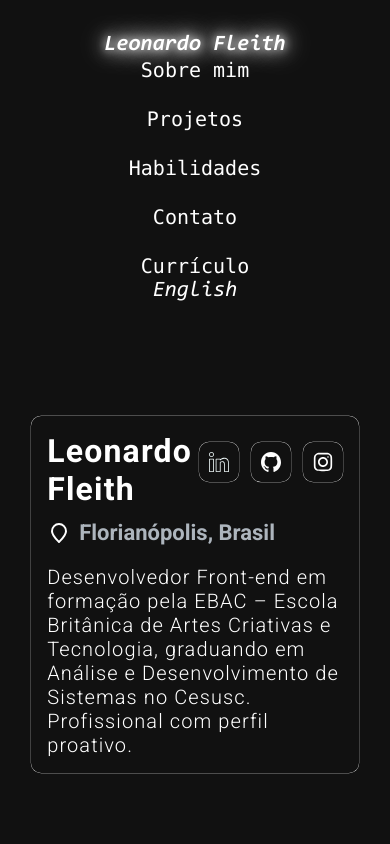
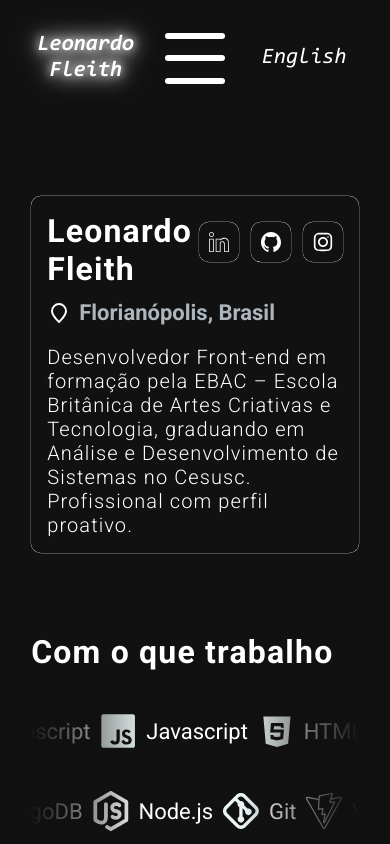
Before and after one commit to LeonardoKako/Portfolio, a React (Vite) app: page / in a window 390 px wide. Shown: the top 844 px of the page. Built offline with nearby package versions, Linux system fonts and the light colour scheme.

Commit message:
quase 100% responsivo para mobile

```diff
--- a/src/components/Footer/index.tsx
+++ b/src/components/Footer/index.tsx
@@ -8,8 +8,8 @@ const translations = {
     en: "© 2025 Leonardo Fleith | All rights reserved.",
   },
   github: {
-    pt: "Confira mais projetos no meu",
-    en: "Check out more projects on my",
+    pt: "Confira mais projetos no meu ",
+    en: "Check out more projects on my ",
   },
 };
 
@@ -33,9 +33,8 @@ const Footer = () => {
             window.open("https://github.com/LeonardoKako", "_blank")
           }
         >
-          Github
+          Github.
         </span>
-        .
       </p>
     </Container>
   );
--- a/src/components/Footer/style.ts
+++ b/src/components/Footer/style.ts
@@ -9,15 +9,18 @@ export const Container = styled.footer`
   gap: 10px;
   padding: 3vw;
   box-shadow: 0 0 0 0.2px ${colors.white};
-  @media (max-width: 768px) {
-    padding: 6vw;
+  @media (max-width: 1024px) {
+    padding: 10vw;
   }
   p {
     text-align: center;
     font-size: 18px;
 
+    @media (max-width: 1024px) {
+      font-size: 22px;
+    }
     @media (max-width: 768px) {
-      font-size: 16px;
+      font-size: 20px;
     }
 
     span {
--- a/src/components/NavBar/index.tsx
+++ b/src/components/NavBar/index.tsx
@@ -1,5 +1,15 @@
-import { useContext } from "react";
-import { DownloadLink, Language, Name, Nav, Navlink } from "./style";
+import { useContext, useEffect, useState } from "react";
+import {
+  DownloadLink,
+  Language,
+  MenuHamburguer,
+  NameDesktop,
+  NameMobile,
+  Nav,
+  NavDesktop,
+  Navlinks,
+  NavMobile,
+} from "./style";
 import { SetLanguage } from "../../context/SetLanguage";
 
 const translations = {
@@ -34,21 +44,62 @@ const NavBar = () => {
     document.body.removeChild(link);
   };
 
+  const [isOpen, setIsOpen] = useState(false);
+
+  useEffect(() => {
+    if (isOpen) {
+      document.body.style.overflow = "hidden";
+      window.scrollTo(0, 0);
+    } else {
+      document.body.style.overflow = "auto";
+    }
+
+    return () => {
+      document.body.style.overflow = "auto";
+    };
+  }, [isOpen]);
+
   return (
-    <Nav>
-      <Name to="/">Leonardo Fleith</Name>
-      <ul>
-        <Navlink to="/about">{translations.about[lang]}</Navlink>
-        <Navlink to="/projects">{translations.projects[lang]}</Navlink>
-        <Navlink to="/abilities">{translations.abilities[lang]}</Navlink>
-        <Navlink to="/contact">{translations.contact[lang]}</Navlink>
+    <Nav className={isOpen ? "fixed" : ""}>
+      <NameMobile to="/" className="mobile-name">
+        Leonardo
+        <br />
+        Fleith
+      </NameMobile>
+      <NameDesktop to="/" className="desktop-name">
+        Leonardo Fleith
+      </NameDesktop>
+      <MenuHamburguer
+        className={isOpen ? "active" : ""}
+        onClick={() => setIsOpen(!isOpen)}
+      >
+        <div />
+        <div />
+        <div />
+      </MenuHamburguer>
+      <NavDesktop>
+        <Navlinks to="/about">{translations.about[lang]}</Navlinks>
+        <Navlinks to="/projects">{translations.projects[lang]}</Navlinks>
+        <Navlinks to="/abilities">{translations.abilities[lang]}</Navlinks>
+        <Navlinks to="/contact">{translations.contact[lang]}</Navlinks>
         <DownloadLink onClick={downloadPDF}>
           {translations.education[lang]}
         </DownloadLink>
-      </ul>
+      </NavDesktop>
       <Language onClick={() => setEnglish(!english)}>
         {translations.language[lang]}
       </Language>
+      {isOpen && (
+        <NavMobile isOpen={isOpen}>
+          <Navlinks to="/about">{translations.about[lang]}</Navlinks>
+          <Navlinks to="/projects">{translations.projects[lang]}</Navlinks>
+          <Navlinks to="/abilities">{translations.abilities[lang]}</Navlinks>
+          <Navlinks to="/contact">{translations.contact[lang]}</Navlinks>
+          <DownloadLink onClick={downloadPDF}>
+            {translations.education[lang]}
+          </DownloadLink>
+        </NavMobile>
+      )}
     </Nav>
   );
 };
--- a/src/components/NavBar/style.ts
+++ b/src/components/NavBar/style.ts
@@ -10,38 +10,33 @@ export const Nav = styled.nav`
   justify-content: space-around;
   align-items: center;
 
+  @media (min-width: 769px) and (max-width: 1024px) {
+    flex-direction: column;
+    gap: 3vh;
+  }
+
   @media (max-width: 768px) {
-    flex-direction: column;
+    justify-content: space-between;
+    gap: 3vh;
   }
 
   .active {
     text-shadow: 0 0 10px #fff, 0 0 20px #fff, 0 0 30px #fff;
   }
+`;
 
-  ul {
-    display: flex;
-    align-items: center;
-    justify-content: center;
-    gap: 25px;
-    @media (max-width: 768px) {
-      flex-direction: column;
-    }
+export const NavDesktop = styled.ul`
+  display: flex;
+  align-items: center;
+  justify-content: center;
+  gap: 25px;
+
+  @media (max-width: 768px) {
+    display: none;
   }
 `;
 
-export const Name = styled(NavLink)`
-  width: 200px;
-  text-align: center;
-  font-size: 22px;
-  font-family: "ConsB", sans-serif;
-  color: ${colors.white};
-  transition: text-shadow 0.5s ease-in-out;
-  &:hover {
-    text-shadow: 0 0 5px #fff, 0 0 10px #fff, 0 0 15px #fff;
-  }
-`;
-
-export const Navlink = styled(NavLink)`
+export const Navlinks = styled(NavLink)`
   font-size: 20px;
   font-family: "Consolas", sans-serif;
   color: ${colors.white};
@@ -64,6 +59,40 @@ export const DownloadLink = styled.a`
   }
 `;
 
+export const NameMobile = styled(NavLink)`
+  width: 90%;
+  text-align: center;
+  font-size: 22px;
+  font-family: "ConsB", sans-serif;
+  color: ${colors.white};
+  transition: text-shadow 0.5s ease-in-out;
+
+  &:hover {
+    text-shadow: 0 0 5px #fff, 0 0 10px #fff, 0 0 15px #fff;
+  }
+
+  @media (min-width: 769px) {
+    display: none;
+  }
+`;
+
+export const NameDesktop = styled(NavLink)`
+  width: 200px;
+  text-align: center;
+  font-size: 22px;
+  font-family: "ConsB", sans-serif;
+  color: ${colors.white};
+  transition: text-shadow 0.5s ease-in-out;
+
+  &:hover {
+    text-shadow: 0 0 5px #fff, 0 0 10px #fff, 0 0 15px #fff;
+  }
+
+  @media (max-width: 768px) {
+    display: none;
+  }
+`;
+
 export const Language = styled.h1`
   width: 200px;
   text-align: center;
@@ -71,4 +100,91 @@ export const Language = styled.h1`
   font-weight: bold;
   font-family: "Consolas", sans-serif;
   cursor: pointer;
+
+  @media (min-width: 769px) and (max-width: 1024px) {
+    font-size: 24px;
+    width: auto;
+  }
+
+  @media (max-width: 768px) {
+    width: 90%;
+  }
 `;
+
+export const MenuHamburguer = styled.div`
+  width: 100%;
+  max-width: 60px;
+  height: 45px;
+  position: relative;
+
+  div {
+    width: 100%;
+    height: 6px;
+    margin-top: -3px;
+    background: ${colors.white};
+    position: absolute;
+    transform: translateY(-50%);
+    border-radius: 99px;
+    transition: 0.3s;
+    transform: scale(1);
+
+    &:nth-child(1) {
+      top: 0;
+    }
+    &:nth-child(2) {
+      top: 50%;
+    }
+    &:nth-child(3) {
+      top: 100%;
+    }
+  }
+
+  &.active {
+    div:nth-child(1) {
+      transform: rotate(45deg);
+      top: 50%;
+    }
+    div:nth-child(3) {
+      transform: rotate(-45deg);
+      top: 50%;
+    }
+    div:nth-child(2) {
+      transform: scale(0);
+      opacity: 0;
+    }
+  }
+
+  @media (min-width: 769px) {
+    display: none;
+  }
+`;
+
+export const NavMobile = styled.ul<{ isOpen: boolean }>`
+  position: fixed;
+  width: 100%;
+  height: 88vh;
+  top: 12vh;
+  left: 0px;
+  background-color: ${colors.bg};
+  z-index: 99;
+  display: flex;
+  flex-direction: column;
+  justify-content: start;
+  align-items: center;
+  gap: 25px;
+
+  /* Animação */
+  opacity: ${({ isOpen }) => (isOpen ? "1" : "0")};
+  transform: ${({ isOpen }) =>
+    isOpen ? "translateY(0)" : "translateY(-10px)"};
+  pointer-events: ${({ isOpen }) => (isOpen ? "auto" : "none")};
+  transition: opacity 0.3s ease, transform 0.3s ease;
+
+  ${Navlinks}, ${DownloadLink} {
+    font-size: 30px;
+  }
+
+  @media (min-width: 769px) {
+    display: none;
+  }
+`;
--- a/src/pages/Contacts/index.tsx
+++ b/src/pages/Contacts/index.tsx
@@ -13,9 +13,9 @@ const translations = {
     pt: "Você pode me contatar via E-mail, Whatsapp ou Linkedin. Geralmente respondo em um dia.",
     en: "You can contact me via Email, Whatsapp or Linkedin. I usually respond within a day.",
   },
-  email: { pt: "E-mail", en: "Email" },
+  email: { pt: "Email", en: "Email" },
   whatsapp: { pt: "Whatsapp", en: "Whatsapp" },
-  linkedin: { pt: "Linkedin", en: "LinkedIn" },
+  linkedin: { pt: "Linkedin", en: "Linkedin" },
   alert: { pt: "Email copiado!", en: "Email copied! " },
 };
 
--- a/src/pages/Contacts/style.ts
+++ b/src/pages/Contacts/style.ts
@@ -7,7 +7,7 @@ export const ContactsPage = styled.section`
   min-height: 80vh;
   @media (min-width: 768px) and (max-width: 1024px) {
     padding: 80px 10vw;
-    min-height: 60vh;
+    min-height: 68vh;
   }
 
   div {
```
